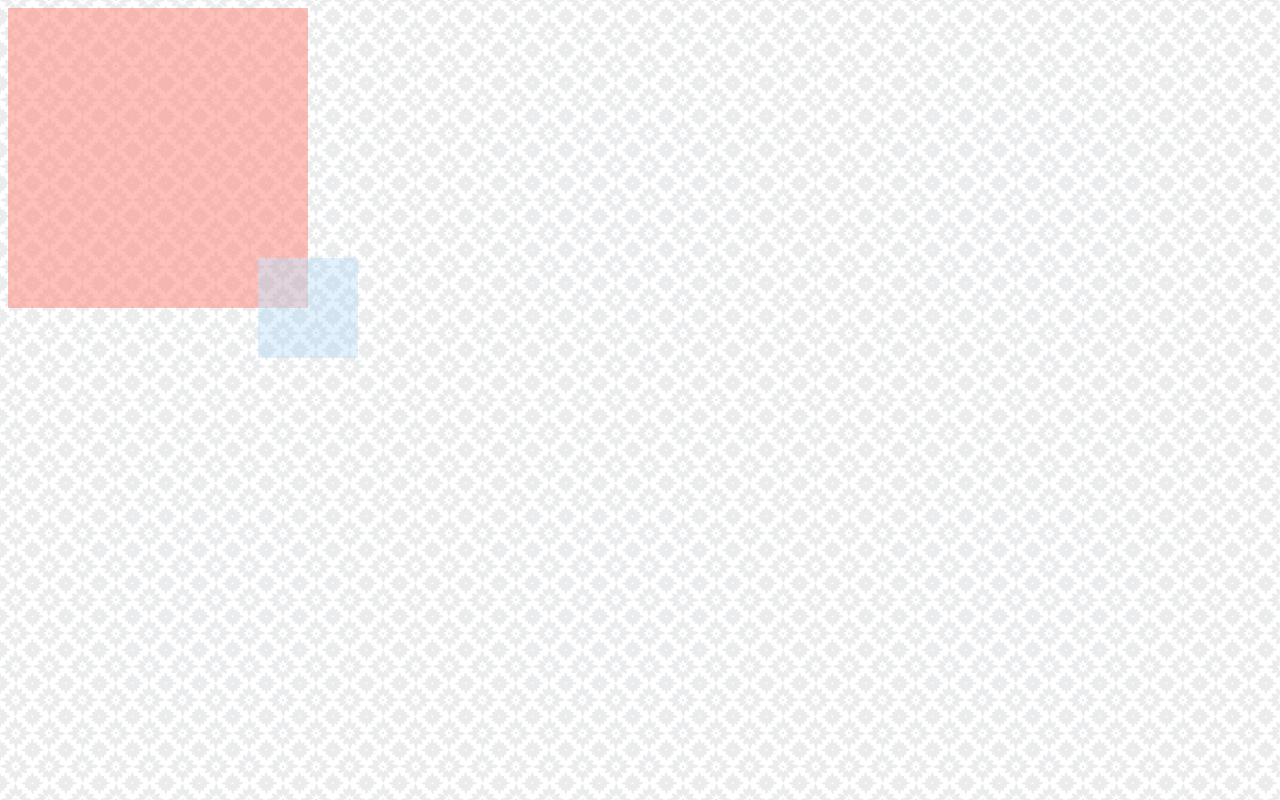
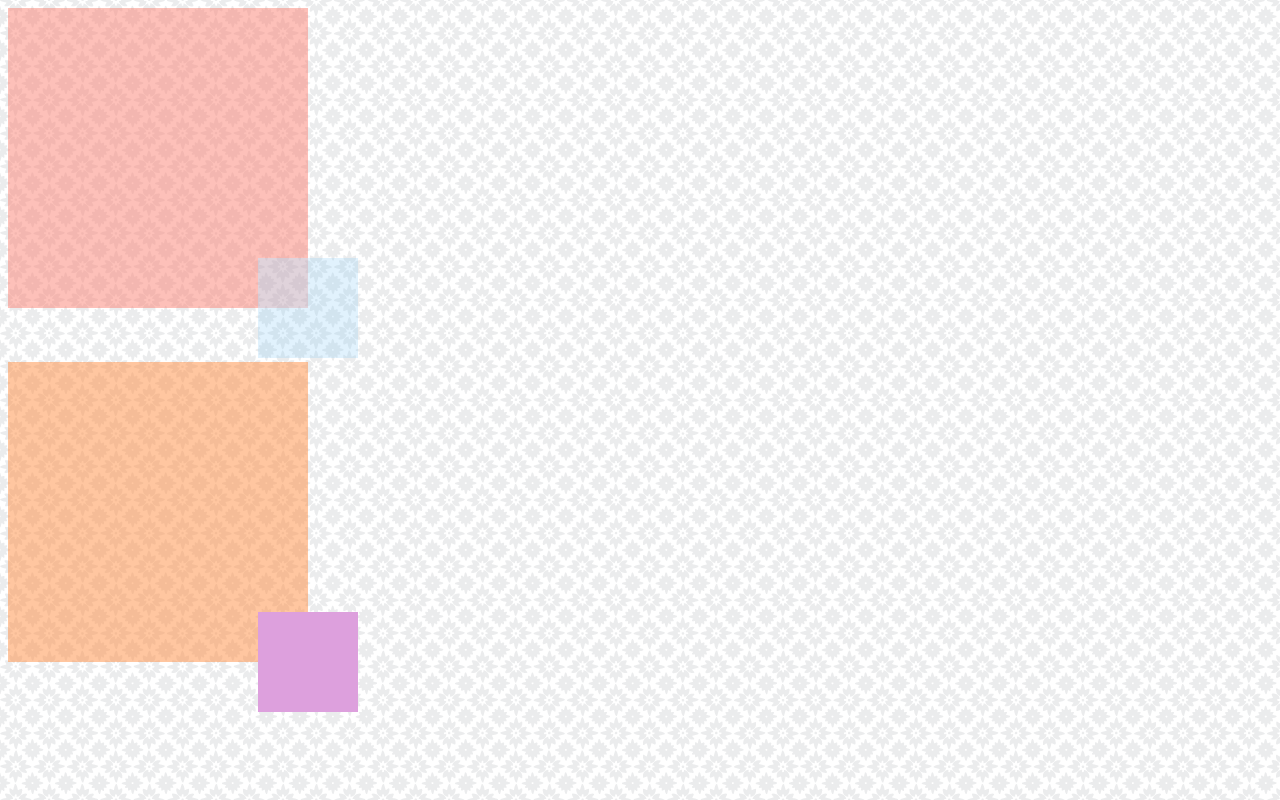
Before and after one commit to chadittya/CSS3, a plain HTML site: page html/opacity.html in a window 1280 px wide. Drawn offline with Linux system fonts and the light colour scheme.

Commit message:
RGBa & HSLa

```diff
--- a/css/style-opacity.css
+++ b/css/style-opacity.css
@@ -22,3 +22,18 @@ body{
     top: 250px;
     left: 250px;
 }
+
+.kotak-3{
+    /* background-color: rgba(255,102,0, .5); pakai RGB */
+    background-color: hsla(24, 100%, 63%, .5);/*pakai HSLa */
+    position: relative;
+}
+
+.kotak-4{
+    width: 100px;
+    height: 100px;
+    background-color: plum;
+    position: absolute;
+    top: 250px;
+    left: 250px;
+}
--- a/html/opacity.html
+++ b/html/opacity.html
@@ -11,5 +11,10 @@
     <div class="kotak kotak-1">
         <div class="kotak-2"></div>
     </div>
+    <br><br><br>
+    <!-- RGBa & HSLa / untuk membuat elemt child tidak transparan karena opacity tidak bisa -->
+    <div class="kotak kotak-3">
+        <div class="kotak-4"></div>
+    </div>
 </body>
 </html>
```
Also changed, not shown: 1 other file.
